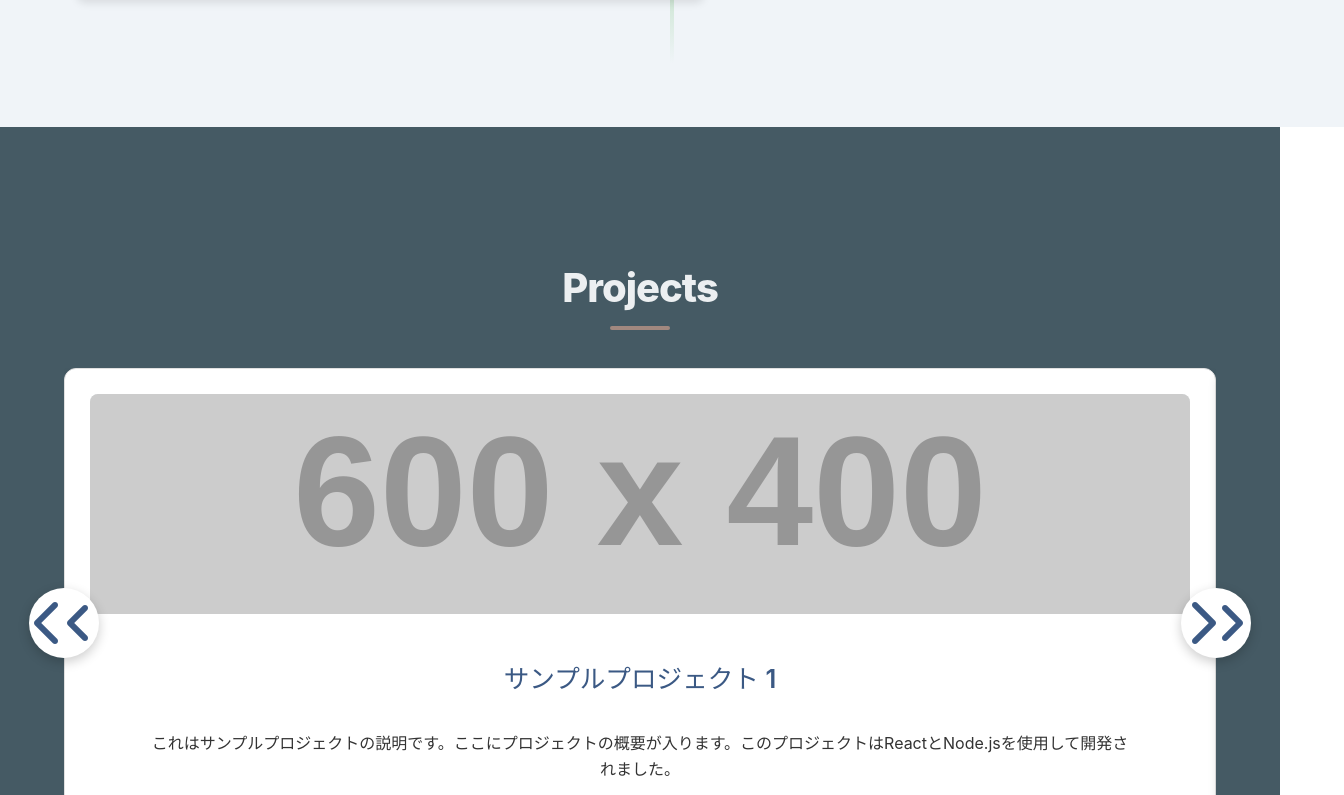
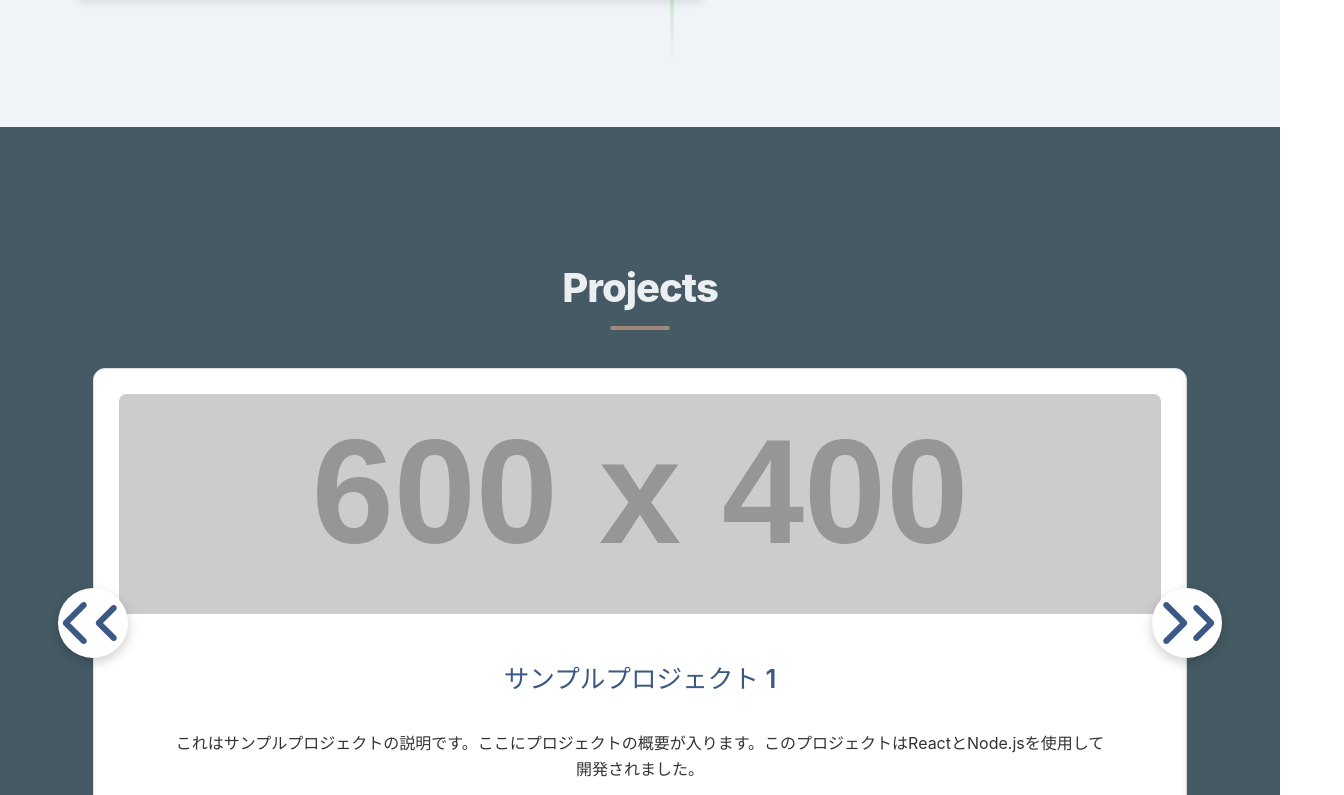
Before and after one commit to AliceWonerfulWorld/portfolio, a React (Vite) app: page / in a window 1280 px wide. Shown: the part 2345-3140 px from the top of the page, 1344 px wide, since content can reach past the window. Built offline with nearby package versions, Linux system fonts and the light colour scheme.

Commit message:
[update] プロジェクトセクションのパディング調整と横スクロールバーの非表示設定

```diff
--- a/src/App.css
+++ b/src/App.css
@@ -482,8 +482,6 @@ section p {
 .projects-section {
   background-color: var(--background-dark);
   padding: 6rem 2rem;
-  padding-left: 0;
-  padding-right: 0;
   width: 100%;
   max-width: none;
   box-sizing: border-box;
@@ -1115,6 +1113,7 @@ section p {
 }
 
 /* アクティブ状態のスタイル */
+
 .projects-carousel .carousel-button:active {
   background-color: var(--primary-color-dark);
   transform: translateY(-50%) scale(0.95);
@@ -1124,3 +1123,12 @@ section p {
 .projects-carousel .carousel-button:active i {
   color: white;
 }
+
+/* 横スクロールバーをページ全体で非表示にする */
+html, body {
+  overflow-x: hidden;
+}
+
+body {
+  position: relative;
+}
```
